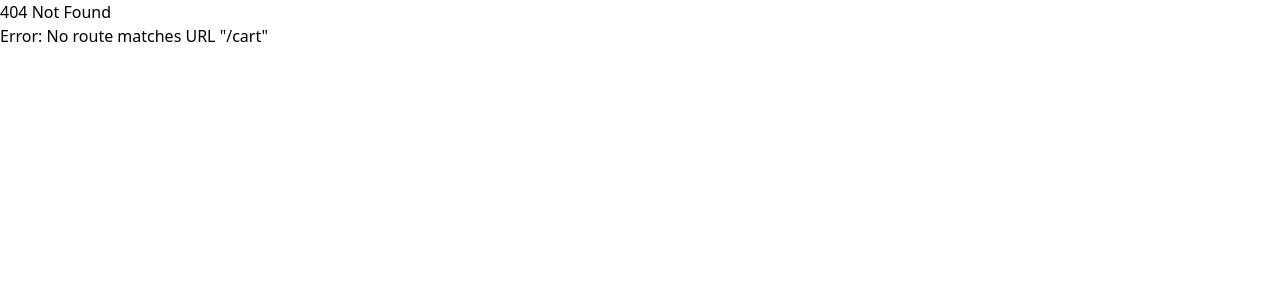
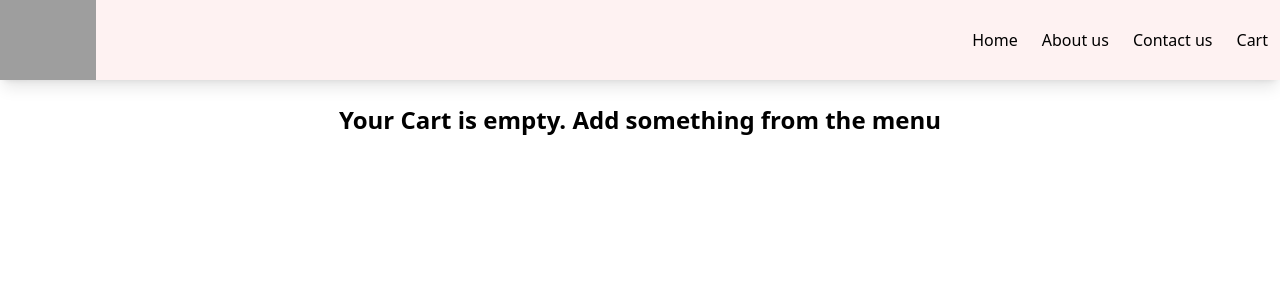
Before and after one commit to Ajay-Sarwade/Food-Ordering-App, a React (Vite) app: page /cart in a window 1280 px wide. Before the commit this address had no page. Shown: the top 300 px of the page. Built offline with nearby package versions, Linux system fonts and the light colour scheme; grey boxes are pictures that could not be loaded.

Commit message:
cart component and redux store

```diff
--- a/package.json
+++ b/package.json
@@ -25,8 +25,10 @@
     "tailwindcss": "^3.3.5"
   },
   "dependencies": {
+    "@reduxjs/toolkit": "^1.9.7",
     "react": "^18.2.0",
     "react-dom": "^18.2.0",
+    "react-redux": "^8.1.3",
     "react-router-dom": "^6.16.0"
   }
 }
--- /dev/null
+++ b/src/components/Cart.js
@@ -0,0 +1,62 @@
+import React from "react";
+import { useSelector, useDispatch } from "react-redux";
+import { clearCart, removeItem } from "../utils/cartSlice";
+
+function Cart() {
+  const cartItem = useSelector((store) => store.cart.item);
+  const dispatch = useDispatch();
+  const removeCartItem = (item) => {
+    dispatch(removeItem(item.info.id));
+  };
+
+  const handleClick = () => {
+    dispatch(clearCart());
+  };
+
+  return (
+    <>
+      <h1 className="font-bold my-6 text-2xl text-center">
+        {cartItem?.length > 0
+          ? `My Cart items (${cartItem.length})`
+          : "Your Cart is empty. Add something from the menu"}
+      </h1>
+      <div className="w-6/12 mx-auto my-2 bg-gray-50 shadow-lg">
+        {cartItem &&
+          cartItem?.length > 0 &&
+          cartItem.map((item) => (
+            <div className=" shadow-md rounded-sm" key={item.info.name}>
+              <div className="font-semibold flex justify-between  m-2 p-2">
+                <div>{item.info.name}</div>
+                <span>
+                  {item?.info?.price
+                    ? " ₹ " + item?.info?.price / 100
+                    : " ₹ " + item?.info?.defaultPrice / 100}
+                </span>
+              </div>
+              <div className="flex justify-between m-2 p-2">
+                <span className="text-xs text-left w-9/12">
+                  {item?.info?.description}
+                </span>
+                <button
+                  className=" text-white text-sm bg-slate-800 p-2 rounded-md hover:bg-slate-200 hover:text-black h-10"
+                  onClick={() => removeCartItem(item)}
+                >
+                  Remove
+                </button>
+              </div>
+            </div>
+          ))}
+        {cartItem && cartItem?.length > 0 && (
+          <div
+            className=" text-white text-sm bg-slate-800 h-7 p-5 rounded-md hover:bg-slate-200 hover:text-black flex items-center justify-center  "
+            onClick={() => handleClick()}
+          >
+            Clear Cart
+          </div>
+        )}
+      </div>
+    </>
+  );
+}
+
+export default Cart;
--- a/src/components/ErrorPage.js
+++ b/src/components/ErrorPage.js
@@ -2,7 +2,6 @@ import React from "react";
 import { useRouteError } from "react-router-dom";
 const Error = () => {
   const err = useRouteError();
-  console.log(err);
   return (
     <div>
       <h2>
--- a/src/components/Header.js
+++ b/src/components/Header.js
@@ -1,6 +1,10 @@
 import React from "react";
+import { useSelector } from "react-redux";
 import { Link } from "react-router-dom";
+
 const Header = () => {
+  const cart = useSelector((store) => store.cart);
+
   return (
     <div className="HeaderContainer flex justify-between bg-red-50 shadow-lg mb-2 h-20">
       <img
@@ -20,7 +24,12 @@ const Header = () => {
         <li className="HeaderContainer_li m-1 px-2 hover:bg-red-100">
           Contact us
         </li>
-        <li className="HeaderContainer_li m-1 px-2 hover:bg-red-100">Cart</li>
+        <Link
+          to="/cart"
+          className="HeaderContainer_li m-1 px-2 hover:bg-red-100"
+        >
+          Cart {cart?.item?.length > 0 ? `(${cart.item.length})` : ""}
+        </Link>
       </ul>
     </div>
   );
--- a/src/components/Restaurantcategory.js
+++ b/src/components/Restaurantcategory.js
@@ -1,7 +1,14 @@
 import React, { useState } from "react";
+import { useDispatch } from "react-redux";
+import { addItem } from "../utils/cartSlice";
 
 function Restaurantcategory({ title, menuItems }) {
   const [clicked, setClicked] = useState(false);
+  const dispatch = useDispatch();
+
+  const handleClick = (item) => {
+    dispatch(addItem(item));
+  };
   return menuItems ? (
     <>
       <div className="w-6/12 mx-auto my-2 bg-gray-50 shadow-lg p-4">
@@ -31,7 +38,10 @@ function Restaurantcategory({ title, menuItems }) {
                 <span className="text-xs text-left w-9/12">
                   {item?.card?.info?.description}
                 </span>
-                <button className=" text-white text-sm bg-slate-800 p-2 rounded-md hover:bg-slate-200 hover:text-black h-10">
+                <button
+                  className=" text-white text-sm bg-slate-800 p-2 rounded-md hover:bg-slate-200 hover:text-black h-10"
+                  onClick={() => handleClick(item?.card)}
+                >
                   Add+
                 </button>
               </div>
--- a/src/components/Shimmer.js
+++ b/src/components/Shimmer.js
@@ -1,7 +1,6 @@
 import React from "react";
 
 const Shimmer = () => {
-  console.log("here");
   return (
     <div className="flex flex-wrap">
       <div className="res-card w-[200px] h-[300px] m-4 bg-gray-200 rounded-xl"></div>
--- /dev/null
+++ b/src/utils/cartSlice.js
@@ -0,0 +1,34 @@
+import { createSlice } from "@reduxjs/toolkit";
+
+const cart = createSlice({
+  name: "cart",
+  initialState: {
+    item: [],
+  },
+  reducers: {
+    addItem: (state, action) => {
+      // state.item.push(action.payload);
+      const newItem = action.payload;
+
+      // Check if the item with the same ID already exists in the array
+      const isItemExist = state.item.some(
+        (item) => item.info.id === newItem.info.id
+      );
+
+      // If the item doesn't exist, add it to the array
+      if (!isItemExist) {
+        state.item.push(newItem);
+      }
+    },
+    removeItem: (state, action) => {
+      const itemIdToRemove = action.payload;
+      state.item = state.item.filter((item) => item.info.id !== itemIdToRemove);
+    },
+    clearCart: (state, action) => {
+      state.item = [];
+    },
+  },
+});
+export const { addItem, removeItem, clearCart } = cart.actions;
+
+export default cart.reducer;
--- /dev/null
+++ b/src/utils/store.js
@@ -0,0 +1,10 @@
+const { configureStore } = require("@reduxjs/toolkit");
+import cartReducer from "./cartSlice";
+
+const store = configureStore({
+  reducer: {
+    cart: cartReducer,
+  },
+});
+
+export default store;
```
Also changed, not shown: App.js (+9 -2 lines), 1 other file (tests, documents, lock files or other folders).
